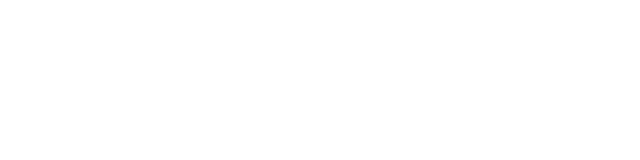
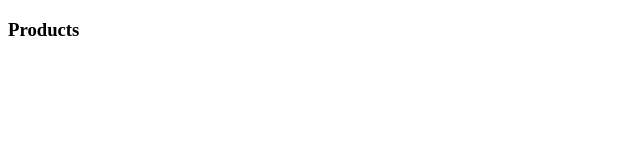
Before and after one commit to NNEUID/nuxt3-tailwind-app, a Nuxt app: page /products in a window 1280 px wide. Before the commit this address had no page. Shown: the top 160 px of the page, without its empty margins (0-640 px from the left). Built offline with nearby package versions, Linux system fonts and the light colour scheme.

Commit message:
add products route

```diff
--- /dev/null
+++ b/pages/products/index.vue
@@ -0,0 +1,11 @@
+<template>
+  <div>
+    <h3>Products</h3>
+  </div>
+</template>
+
+<script setup>
+
+</script>
+
+<style scoped></style>
```
